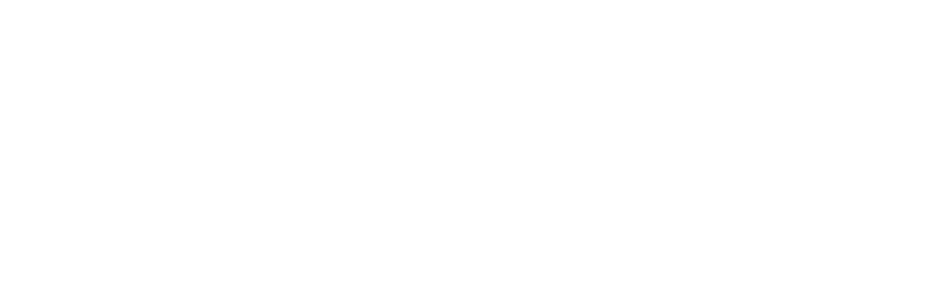
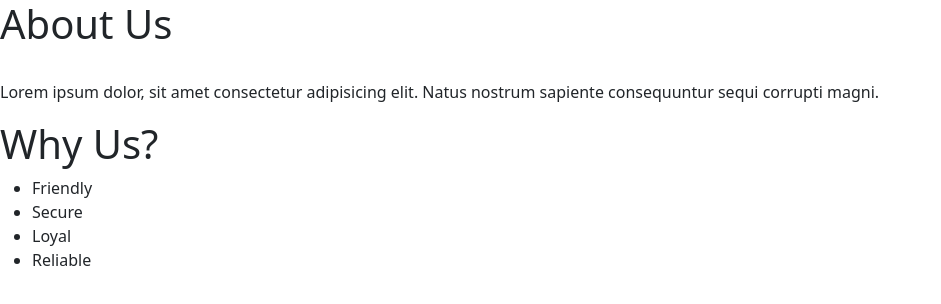
Before and after one commit to AbhirajSrf/simple_project, a plain HTML site: page index.html in a window 1280 px wide. Shown: the whole page, without its empty margins (0-941 px from the left). Drawn offline with nearby package versions, Linux system fonts and the light colour scheme.

Commit message:
adding about page

```diff
--- a/index.html
+++ b/index.html
@@ -11,6 +11,25 @@
       crossorigin="anonymous"
     />
   </head>
+
+  <div class="about">
+    <h1>About Us</h1>
+    <img src="" alt="" />
+    <p>
+      Lorem ipsum dolor, sit amet consectetur adipisicing elit. Natus nostrum
+      sapiente consequuntur sequi corrupti magni.
+    </p>
+  </div>
+
+  <div class="ahievement">
+    <h1>Why Us?</h1>
+    <ul>
+      <li>Friendly</li>
+      <li>Secure</li>
+      <li>Loyal</li>
+      <li>Reliable</li>
+    </ul>
+  </div>
   <body>
     <script
       src="https://cdn.jsdelivr.net/npm/bootstrap@5.3.2/dist/js/bootstrap.bundle.min.js"
```
